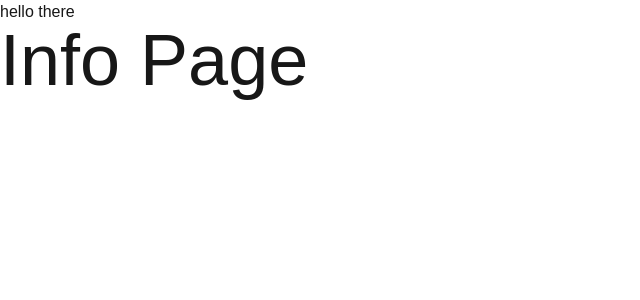
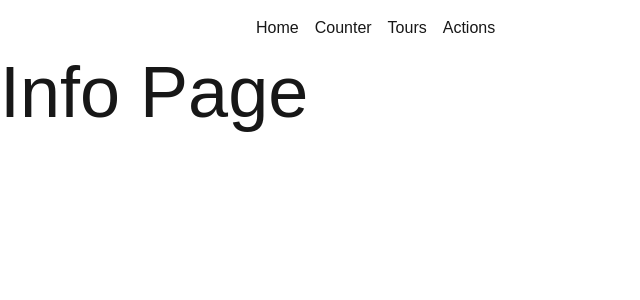
Before and after one commit to Samad-Azeez/nextjs-tutorial, a Next.js app: page /info in a window 1280 px wide. Shown: the top 300 px of the page, without its empty margins (0-640 px from the left). Built offline with nearby package versions, Linux system fonts and the light colour scheme.

Commit message:
add Navbar component and integrate it into the layout

```diff
--- a/app/layout.tsx
+++ b/app/layout.tsx
@@ -1,3 +1,4 @@
+import Navbar from '@/components/Navbar';
 import './globals.css';
 
 export default function RootLayout({
@@ -8,7 +9,7 @@
   return (
     <html lang='en'>
       <body>
-        <nav>hello there</nav>
+        <Navbar />
         {children}
       </body>
     </html>
--- /dev/null
+++ b/components/Navbar.tsx
@@ -0,0 +1,14 @@
+import Link from 'next/link';
+
+function Navbar() {
+  return (
+    <nav className='max-w-3xl mx-auto py-4 flex gap-x-4'>
+      <Link href='/'>Home</Link>
+      <Link href='/counter'>Counter</Link>
+      <Link href='/tours'>Tours</Link>
+      <Link href='/actions'>Actions</Link>
+    </nav>
+  );
+}
+
+export default Navbar;
```
